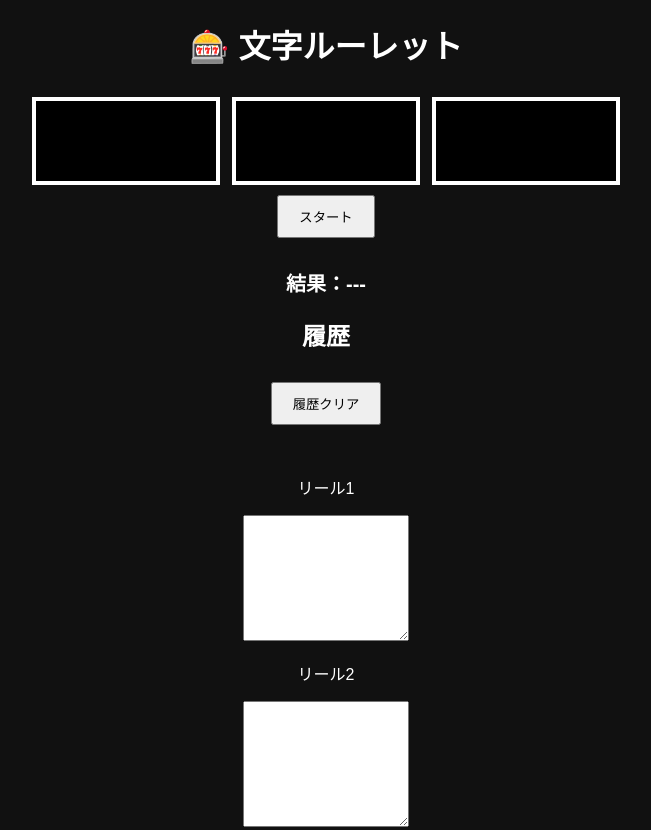
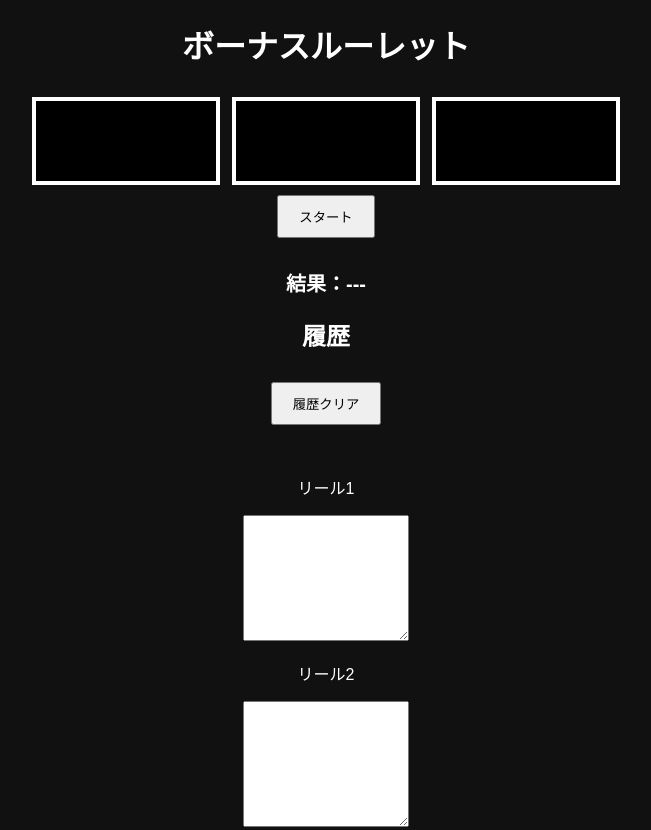
Before and after one commit to yoshimaru116-prog/slot-app, a plain HTML site: page index.html in a window 1280 px wide. Shown: the top 830 px of the page, without its empty margins (314-965 px from the left). Drawn offline with Linux system fonts and the light colour scheme.

Commit message:
Change heading from '文字ルーレット' to 'ボーナスルーレット'

```diff
--- a/index.html
+++ b/index.html
@@ -106,7 +106,7 @@ button {
 
 <body>
 
-<h1>🎰 文字ルーレット</h1>
+<h1>ボーナスルーレット</h1>
 
 <!-- スロット -->
 <div class="container">
```
